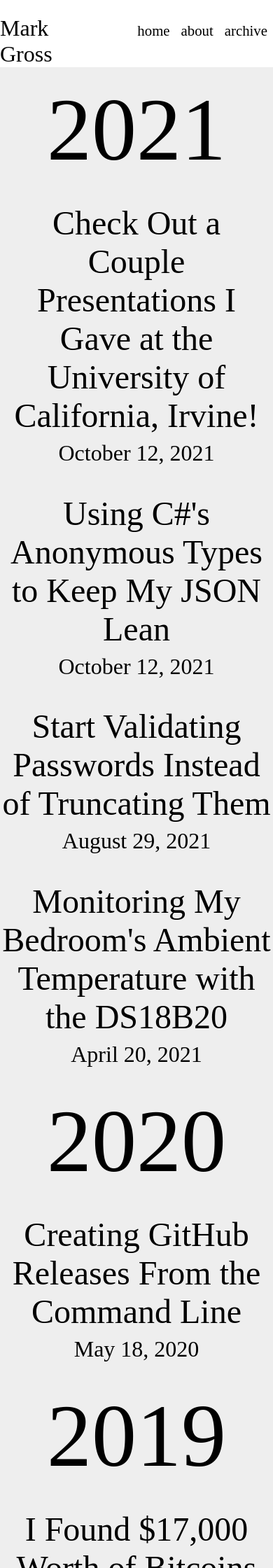
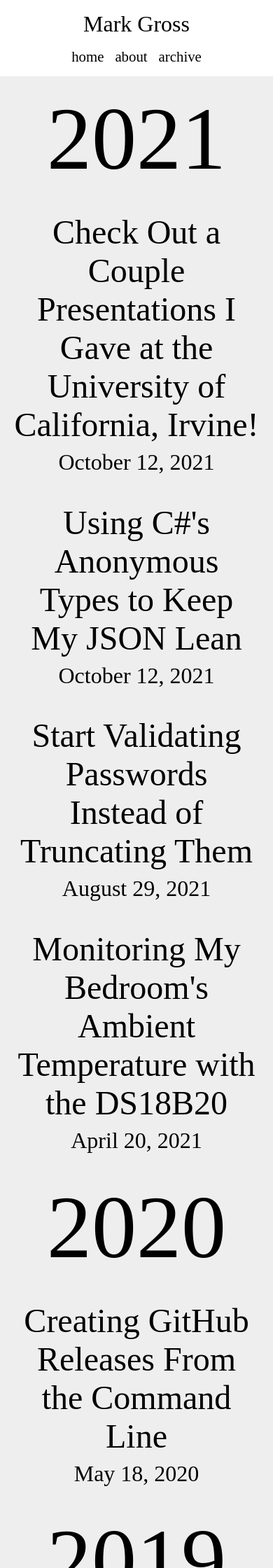
Before and after one commit to MarkusG/markusg.github.io, a Jekyll site: the page built from archive.html, in a window 390 px wide. Shown: the top 2240 px of the page at 70% size. Built offline with Jekyll 4.4.1, drawn with Linux system fonts in a browser that asks for light colours.

Commit message:
Make nav pretty on mobile

```diff
--- a/_layouts/default.html
+++ b/_layouts/default.html
@@ -1,5 +1,7 @@
 ---
 ---
+
+<!DOCTYPE html>
 <html>
 	{%- include head.html -%}
 	<body>
--- a/_layouts/page.html
+++ b/_layouts/page.html
@@ -2,4 +2,5 @@
 layout: default
 ---
 
+<!DOCTYPE html>
 {{ content }}
--- a/_layouts/post.html
+++ b/_layouts/post.html
@@ -2,4 +2,5 @@
 layout: default
 ---
 
+<!DOCTYPE html>
 {{ content }}
--- a/_sass/mgross/main.scss
+++ b/_sass/mgross/main.scss
@@ -21,7 +21,7 @@ h3 {
 	font-weight: normal;
 }
 
-@media screen and (max-width: 1200px) {
+@media screen and (max-width: 960px) {
 	h1 {
 		font-size: 8rem;
 		margin-bottom: 0;
@@ -56,7 +56,8 @@ a {
 }
 
 .container {
-	max-width: 1000px;
+	width: 960px;
+	max-width: 90%;
 	margin: 1rem auto 0 auto;
 }
 
@@ -67,7 +68,8 @@ nav {
 }
 
 #nav-container {
-	max-width: 1000px;
+	width: 960px;
+	max-width: 90%;
 	margin: auto;
 	display: flex;
 	justify-content: space-between;
@@ -85,8 +87,24 @@ nav {
 }
 
 #nav-links li {
-	margin: 0 8px 0 8px;
+	padding: 0 8px;
 	font-size: 1.3rem;
+}
+
+@media screen and (max-width: 960px) {
+	#nav-container {
+		flex-direction: column;
+		align-items: center;
+		text-align: center;
+	}
+
+	#nav-links {
+		padding: 0;
+	}
+
+	#nav-links li a {
+		padding: 1em 0;
+	}
 }
 
 // profile.html
```
